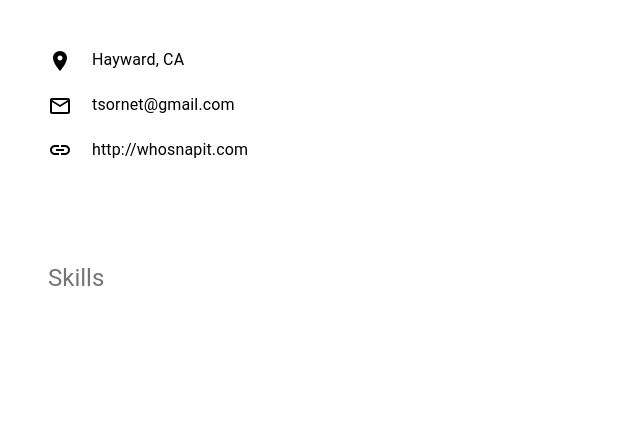
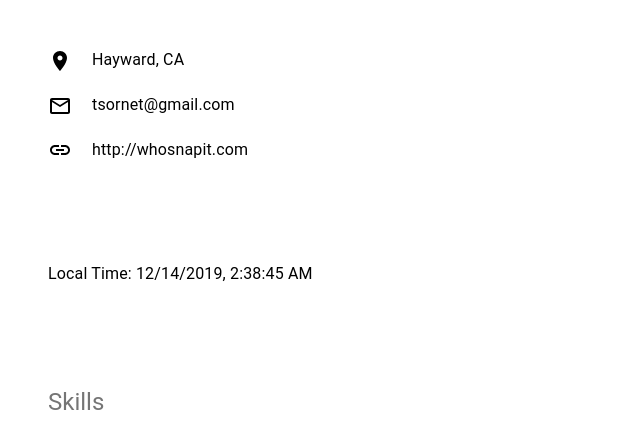
Before and after one commit to tj3407/portfolio, a Gatsby site: page /main/components/RightContent in a window 1280 px wide. Shown: the whole page, without its empty margins (0-640 px from the left). Built offline with nearby package versions, Linux system fonts and the light colour scheme; Gatsby itself is replaced by a stand-in of ours.

Commit message:
Added local time display

```diff
--- a/src/pages/main/components/RightContent.js
+++ b/src/pages/main/components/RightContent.js
@@ -4,6 +4,7 @@ import { Typography } from "@material-ui/core"
 import LocationOnIcon from "@material-ui/icons/LocationOn"
 import MailOutlineIcon from "@material-ui/icons/MailOutline"
 import LinkIcon from "@material-ui/icons/Link"
+import Time from "./Time"
 
 const useStyle = makeStyles(theme => ({
   root: {
@@ -28,6 +29,9 @@ export default function RightContent() {
   return (
     <div>
       <About />
+      <div className={classes.root}>
+        <Time />
+      </div>
       <Skills />
     </div>
   )
--- /dev/null
+++ b/src/pages/main/components/Time.js
@@ -0,0 +1,19 @@
+import React from "react"
+import { Typography } from "@material-ui/core"
+
+export default function Time() {
+  const [time, setTime] = React.useState("")
+  let date = new Date()
+
+  React.useEffect(() => {
+    setTimeout(() => {
+        setTime(date.toLocaleString())
+    }, 1000);
+  })
+
+  return (
+    <div>
+      <Typography>Local Time: {time}</Typography>
+    </div>
+  )
+}
```
